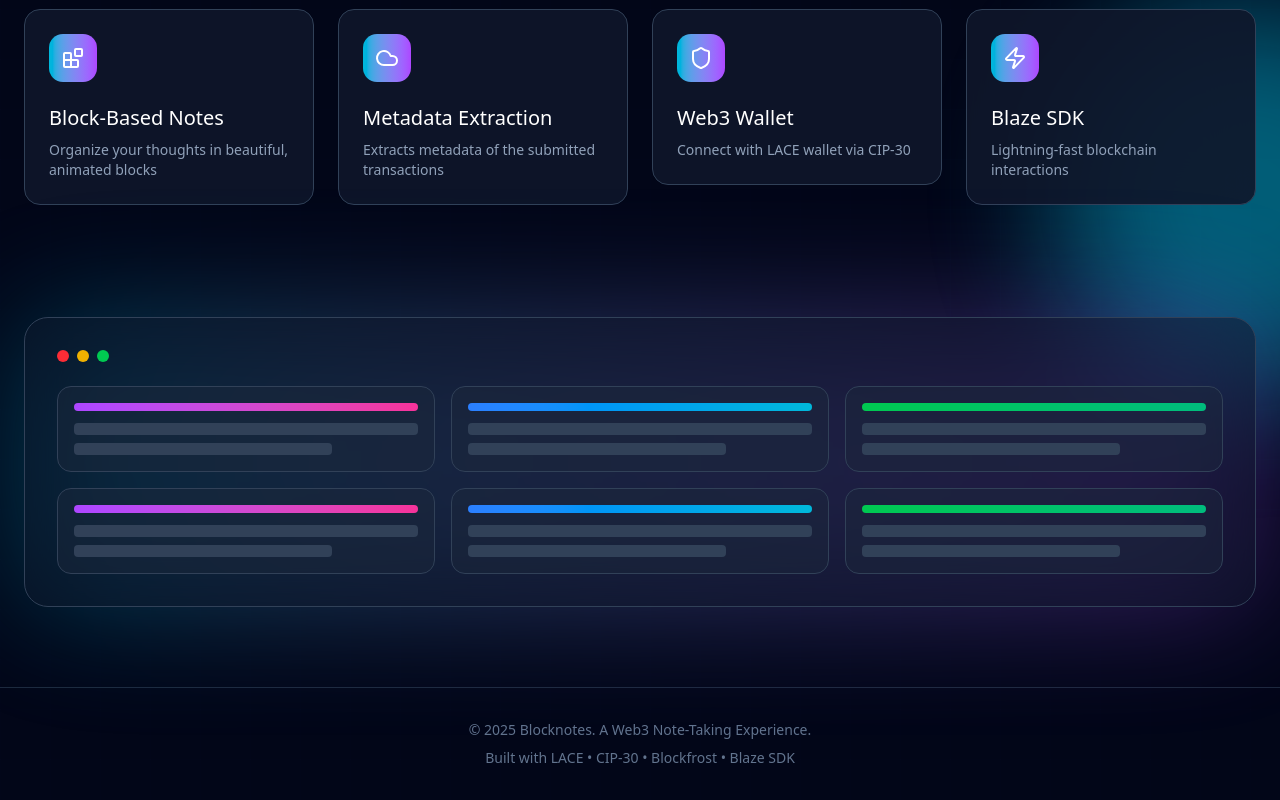
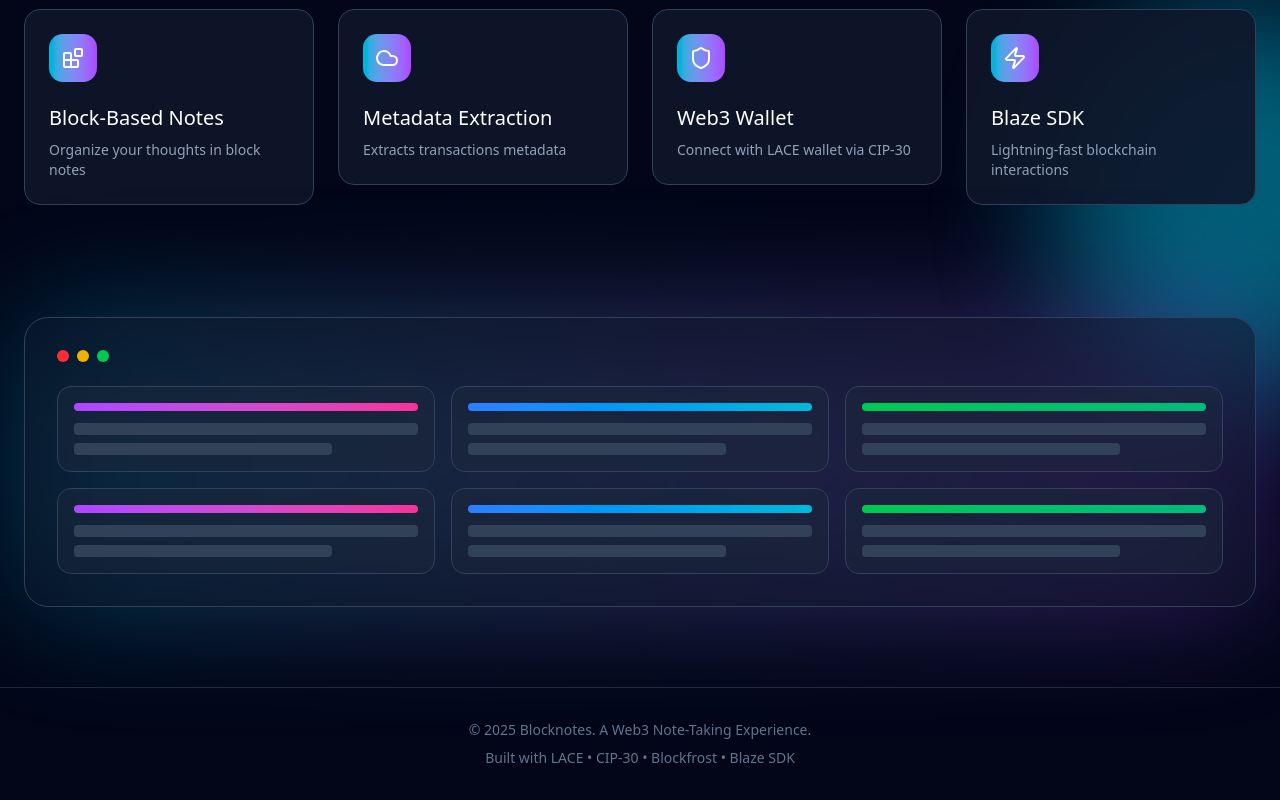
Before and after one commit to IamJesssie/Blocknotes2.0, a React (Vite) app: page / in a window 1280 px wide. Shown: the part 791-1591 px from the top of the page. Built offline with nearby package versions, Linux system fonts and the light colour scheme; no server answers.

Commit message:
fix: Update descriptions for Block-Based Notes and Metadata Extraction features

```diff
--- a/src/components/Homepage.tsx
+++ b/src/components/Homepage.tsx
@@ -12,12 +12,12 @@ export function Homepage({ onWalletConnect }: HomepageProps) {
     {
       icon: Blocks,
       title: 'Block-Based Notes',
-      description: 'Organize your thoughts in beautiful, animated blocks'
+      description: 'Organize your thoughts in block notes'
     },
       {
         icon: Cloud,
         title: 'Metadata Extraction',
-        description: 'Extracts metadata of the submitted transactions'
+        description: 'Extracts transactions metadata '
       },
     {
       icon: Shield,
```
